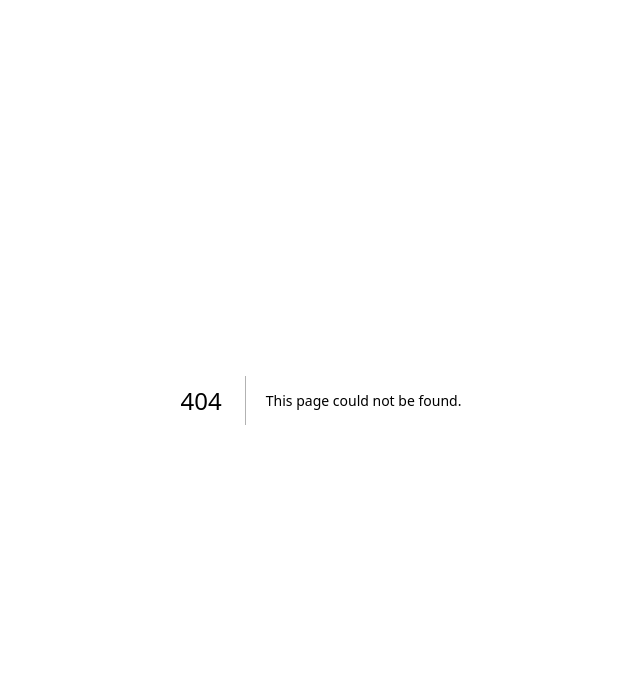
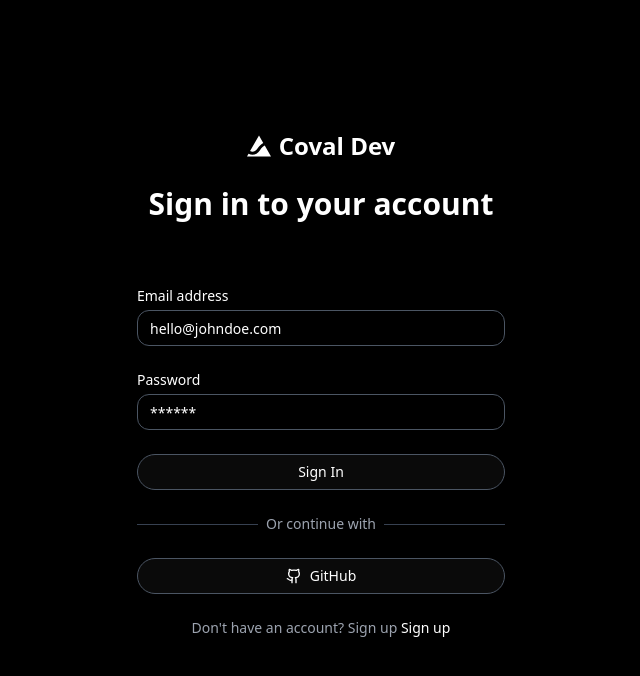
Before and after one commit to shashank1623/covaldev, a Next.js app: page /signin in a window 1280 px wide. Before the commit this address had no page. Shown: the top 676 px of the page, without its empty margins (319-959 px from the left). Built offline with nearby package versions, Linux system fonts and the light colour scheme.

Commit message:
Auth route and component added

```diff
--- /dev/null
+++ b/app/(auth)/signin/page.tsx
@@ -0,0 +1,10 @@
+
+import Auth from "@/components/Auth"
+
+export default function Signin() {
+    return (
+        <div className="relative min-h-screen w-full bg-black">
+            <Auth mode='signin'/>
+        </div>
+    )
+}
--- /dev/null
+++ b/app/(auth)/signup/page.tsx
@@ -0,0 +1,10 @@
+
+import Auth from "@/components/Auth"
+
+export default function Signup() {
+    return (
+        <div className="relative min-h-screen w-full bg-black">
+            <Auth mode='signup'/>
+        </div>
+    )
+}
--- /dev/null
+++ b/components/Auth.tsx
@@ -0,0 +1,150 @@
+'use client'
+import { useState } from 'react'
+import Link from 'next/link'
+import { Input } from "@/components/ui/input"
+import { Button } from "@/components/ui/button"
+import { Github } from "lucide-react"
+
+interface AuthFormProps {
+    mode: 'signup' | 'signin'
+}
+
+export default function Auth({ mode }: AuthFormProps) {
+    const [name, setName] = useState('')
+    const [email, setEmail] = useState('')
+    const [password, setPassword] = useState('')
+
+    const handleSubmit = (e: React.FormEvent) => {
+        e.preventDefault()
+        console.log({ name, email, password })
+    }
+
+    const title = mode === 'signup' ? 'Sign up for an account' : 'Sign in to your account'
+    const buttonText = mode === 'signup' ? 'Sign Up' : 'Sign In'
+    const alternateMode = mode === 'signup' ? 'signin' : 'signup'
+    const alternateText = mode === 'signup' ? 'Already have an account? Sign in' : `Don't have an account? Sign up`
+
+    return (
+        <div className="min-h-screen bg-black text-white flex flex-col justify-center py-12 sm:px-6 lg:px-8">
+            <div className="sm:mx-auto sm:w-full sm:max-w-md">
+                <div className="flex justify-center">
+                    <Link href="/" className="text-2xl font-bold flex items-center">
+                        <svg xmlns="http://www.w3.org/2000/svg" width="24" height="24" fill="none" viewBox="0 0 3738 3236">
+                            <path fill="#fff" fillRule="evenodd" d="M2530.44 1145.64 1869 0 475.379 2413.82c131.695 51.95 260.914 81.02 384.699 81.61 245.352 1.17 513.692-109.55 774.302-492.04 271.17-397.97 579.18-672.62 896.06-857.75Zm235.57 408.02c-260.46 152.82-514.92 381.09-742.39 714.95-331.66 486.76-735.71 699.86-1165.784 697.82-214.975-1.03-423.92-55.96-619.932-141.29L.982 3235.5H3737.02l-971.01-1681.84Z" clipRule="evenodd"/>
+                        </svg>
+                        <span className="ml-2">Coval Dev</span>
+                    </Link>
+                </div>
+                <h2 className="mt-6 text-center text-3xl font-extrabold">
+                    {title}
+                </h2>
+            </div>
+
+            <div className="mt-8 sm:mx-auto sm:w-full sm:max-w-md">
+                <div className="bg-black py-8 px-4 shadow sm:rounded-lg sm:px-10">
+                    <form className="space-y-6" onSubmit={handleSubmit}>
+                        {mode === 'signup' && (
+                            <div>
+                                <label htmlFor="name" className="block text-sm font-medium">
+                                    Full name
+                                </label>
+                                <div className="mt-1">
+                                    <Input
+                                        id="name"
+                                        name="name"
+                                        type="text"
+                                        required
+                                        className="bg-black placeholder-gray-400 text-white border border-gray-600 rounded-xl px-3 py-2 focus:outline-none focus:ring-2 focus:ring-gray-500"
+                                        placeholder="Shashank Bhardwaj"
+                                        value={name}
+                                        onChange={(e) => setName(e.target.value)}
+                                    />
+                                </div>
+                            </div>
+                        )}
+
+                        <div>
+                            <label htmlFor="email" className="block text-sm font-medium">
+                                Email address
+                            </label>
+                            <div className="mt-1">
+                                <Input
+                                    id="email"
+                                    name="email"
+                                    type="email"
+                                    autoComplete="email"
+                                    required
+                                    className="bg-black placeholder-gray-400 text-white border border-gray-600 rounded-xl px-3 py-2 focus:outline-none focus:ring-2 focus:ring-gray-500"
+                                    placeholder="hello@johndoe.com"
+                                    value={email}
+                                    onChange={(e) => setEmail(e.target.value)}
+                                />
+                            </div>
+                        </div>
+
+                        <div>
+                            <label htmlFor="password" className="block text-sm font-medium">
+                                Password
+                            </label>
+                            <div className="mt-1 relative">
+                                <Input
+                                    id="password"
+                                    name="password"
+                                    type="password"
+                                    autoComplete="current-password"
+                                    required
+                                    placeholder='******'
+                                    className="bg-black placeholder-gray-400 text-white border border-gray-600 rounded-xl px-3 py-2 focus:outline-none focus:ring-2 focus:ring-gray-500"
+                                    value={password}
+                                    onChange={(e) => setPassword(e.target.value)}
+                                />
+                            </div>
+                        </div>
+
+                        <div>
+                            <Button type="submit" className="w-full bg-[#0A0A0A] text-white border border-gray-600 px-4 py-2 rounded-full hover:bg-black transition-colors">
+                                {buttonText}
+                            </Button>
+                        </div>
+                    </form>
+
+                    <div className="mt-6 relative">
+                        <div className="absolute inset-0 flex items-center">
+                            <div className="w-full border-t border-gray-700"></div>
+                        </div>
+                        <div className="relative flex justify-center text-sm">
+                            <span className="px-2 bg-black text-gray-400">Or continue with</span>
+                        </div>
+                    </div>
+
+                    <div className="mt-6">
+                        <Button variant="outline" className="w-full bg-[#0A0A0A] text-white border border-gray-600 px-4 py-2 rounded-full hover:bg-black transition-colors flex items-center justify-center">
+                            <Github className="mr-2 h-4 w-4" />
+                            GitHub
+                        </Button>
+                    </div>
+
+                    <p className="mt-6 text-center text-sm text-gray-400">
+                        {alternateText}{' '}
+                        <Link href={`/${alternateMode}`} className="font-medium text-white hover:underline">
+                            {alternateMode === 'signup' ? 'Sign up' : 'Sign in'}
+                        </Link>
+                    </p>
+
+                    {mode === 'signup' && (
+                        <p className="mt-6 text-center text-xs text-gray-400">
+                            By clicking on sign up, you agree to our{' '}
+                            <a href="/terms" className="underline">
+                                Terms of Service
+                            </a>{' '}
+                            and{' '}
+                            <a href="/privacy" className="underline">
+                                Privacy Policy
+                            </a>
+                        </p>
+                    )}
+                </div>
+            </div>
+        </div>
+    )
+}
```
